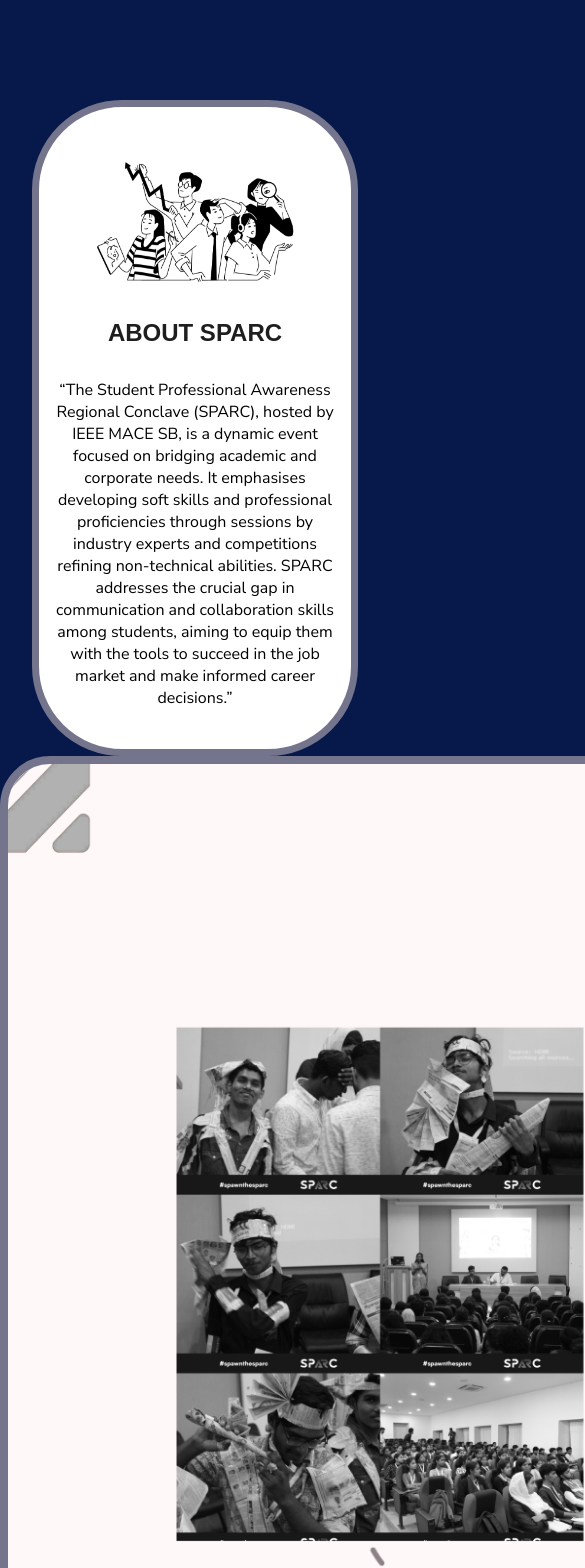
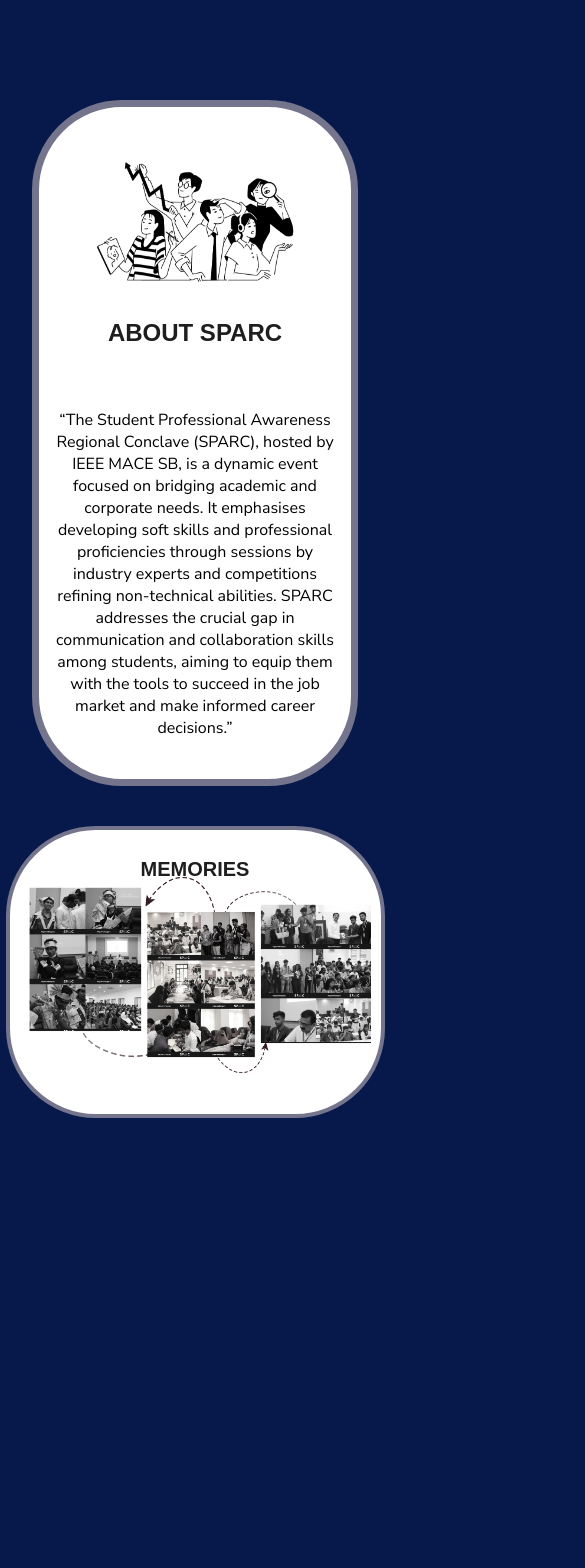
Before and after one commit to AjaySusanth/sparc-copy, a React (Vite) app: page / in a window 390 px wide. Shown: the top 1568 px of the page, 585 px wide, since content can reach past the window. After the commit the page ends 1158 px from the top, so only its background shows below. Built offline with nearby package versions, Linux system fonts and the light colour scheme; a web font is replaced by a local one.

Commit message:
memories made responsive

```diff
--- a/src/Pages/Memories/Memories.css
+++ b/src/Pages/Memories/Memories.css
@@ -1,17 +1,23 @@
 .memories {
-  background-color: #fff8f8;
-  margin: 0 auto; /* Center horizontally */
+
+  margin: 80px auto; /* Center horizontally */
   height: 1000px;
-  width: 1544px;
+
 
   position: relative;
   display: flex;
   flex-direction: column;
   align-items: center;
   justify-content: center;
-  border-radius: 50px;
+
   border: 8px solid #74758d;
   overflow: hidden;
+  width: 80%;
+    background-color: white;
+    border-radius: 90px;
+    border-style: solid;
+    border-color: #74758D;
+    border-width: 7px;
 }
 .memoryimg {
   width: 1277px;
@@ -57,3 +63,55 @@
   height: 150px;
   transform: rotate(90deg);
 }
+/* Responsive Styles */
+
+@media (max-width: 1024px) {
+    .memories {
+      width: 90%; /* Adjust to fit smaller screens */
+      height: auto; /* Adjust height to be responsive */
+      padding: 20px;
+    }
+    .memoryimg {
+      width: 100%;
+      height: auto;
+    }
+  }
+
+  @media (max-width: 768px) {
+    h1 {
+      font-size: 40px;
+      line-height: 1.2;
+    }
+    button {
+      font-size: 14px;
+      padding: 8px 16px;
+    }
+  }
+
+  @media (max-width: 480px) {
+    .memories {
+      margin: 40px auto;
+      padding: 10px;
+      border-width: 4px;
+    }
+    h1 {
+      font-size: 20px;
+      z-index: 3;
+      text-align: center;
+
+      padding-bottom: 30px;
+
+    }
+    button {
+      font-size: 12px;
+      padding: 6px 12px;
+      display: none;
+    }
+    .cornericon {
+      display: none;
+      top: -30px;
+      left: -30px;
+      width: 120px;
+      height: 100px;
+    }
+  }
--- a/src/Pages/Memories/Memories.jsx
+++ b/src/Pages/Memories/Memories.jsx
@@ -3,17 +3,18 @@
 import memories from "../../assets/Images/memories.png";
 import icon from "../../assets/Images/corner icon.png";
 import 'bootstrap-icons/font/bootstrap-icons.css';
-
+import WhiteBg from '../WhiteBg/WhiteBg';
 function Memories() {
   return (
     <>
+
      <section className='memories'>
      <img src={icon} alt="memories" className='cornericon' />
 
       <h1> memories</h1>
 
       <img src={memories} alt="memories" className='memoryimg' />
-       <button>  <i class="bi bi-play-circle-fill"> </i>     Know More .   </button>
+       <button>  <i class="bi bi-play-circle-fill"> </i>     Know More    </button>
      </section>
 
 
```
